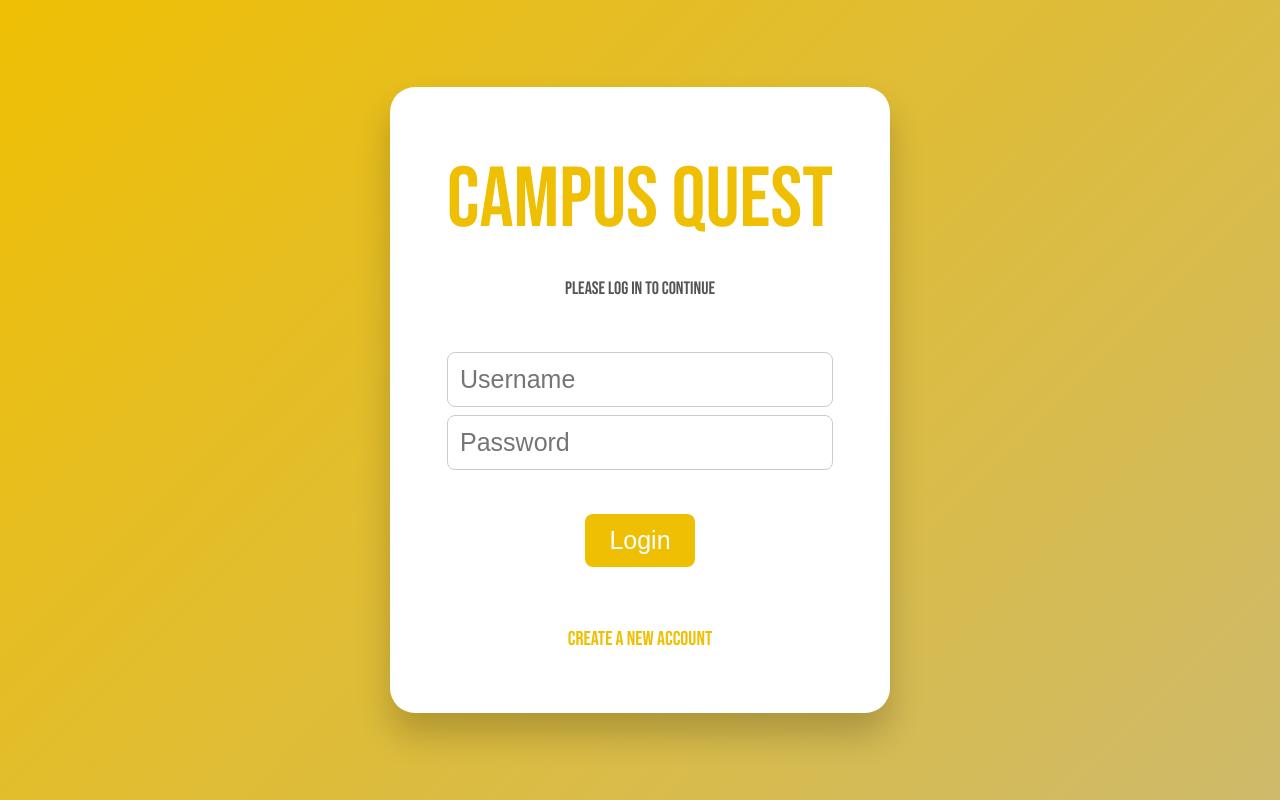
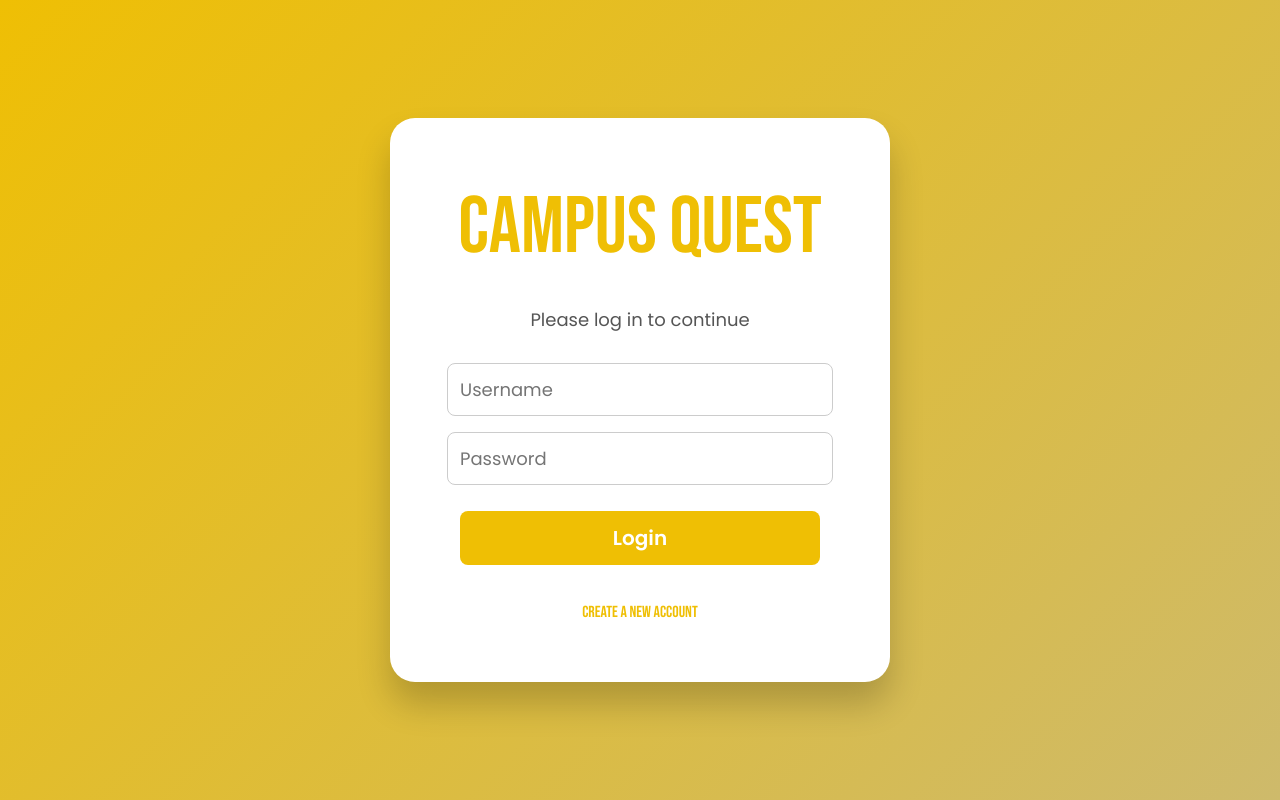
Before and after one commit to Campus-Quest-Team/Campus-Quest, a React (Vite) app in the folder frontend/: page / in a window 1280 px wide. Built offline with nearby package versions, Linux system fonts and the light colour scheme.

Commit message:
refactored and cleaned

```diff
--- a/frontend/src/pages/LoginPage.tsx
+++ b/frontend/src/pages/LoginPage.tsx
@@ -1,10 +1,9 @@
 import React, { useState } from 'react';
-import '../styles/Login.css';
 import { storeToken } from '../tokenStorage';
 import { jwtDecode } from 'jwt-decode';
 import { useNavigate } from 'react-router-dom';
 import buildPath from '../components/Path';
-
+import '../styles/Login.css';
 
 interface UserPayload {
   userId: number;
@@ -13,26 +12,27 @@ interface UserPayload {
   iat: number;
 }
 
-function LoginPage()
-{
+function LoginPage() {
   const [message, setMessage] = useState('');
-    const [loginName, setLoginName] = React.useState('');
-    const [loginPassword, setPassword] = React.useState('');
-    const navigation = useNavigate();
+  const [loginName, setLoginName] = useState('');
+  const [loginPassword, setLoginPassword] = useState('');
+  const navigate = useNavigate();
 
-    async function doLogin(event: React.FormEvent<HTMLFormElement>) : Promise<void>
-    {
+  async function doLogin(event: React.FormEvent<HTMLFormElement>): Promise<void> {
     event.preventDefault();
 
-        const obj = { login:loginName, password:loginPassword };
-        const js = JSON.stringify(obj);
+    const credentials = { login: loginName, password: loginPassword };
 
-        try
-        {
-            const response = await fetch(buildPath('api/login'), {method:'POST', body:js, headers:{'Content-Type':'application/json'}});
+    try {
+      const response = await fetch(buildPath('api/login'), {
+        method: 'POST',
+        headers: { 'Content-Type': 'application/json' },
+        body: JSON.stringify(credentials),
+      });
 
       const res = JSON.parse(await response.text());
-            if(!(res.error === undefined)) {
+
+      if (res.error) {
         setMessage('User/Password combination incorrect');
         return;
       }
@@ -41,77 +41,42 @@ function LoginPage()
       storeToken(res);
 
       const decoded = jwtDecode<UserPayload>(accessToken);
+      if (decoded.userId <= 0) {
+        setMessage('User/Password combination incorrect');
+        return;
+      }
 
-            try
-            {
-                const ud = decoded;
-                const userId = ud.userId;
-                const firstName = ud.firstName;
-                const lastName = ud.lastName;
-
-                if(userId <= 0)
-                {
-                    setMessage('User/Password combination incorrect');
-                }
-                else
-                {
-                    const user = {firstName:firstName, lastName:lastName, id:userId}
+      const user = {
+        firstName: decoded.firstName,
+        lastName: decoded.lastName,
+        id: decoded.userId,
+      };
       localStorage.setItem('user_data', JSON.stringify(user));
 
       setMessage('');
-
       window.location.href = '/dashboard';
+    } catch (error: unknown) {
+      alert(error instanceof Error ? error.toString() : 'An unknown error occurred.');
     }
   }
-            catch(e)
-            {
-                console.log(e);
-                return;
-            }
-        }
-        catch(error: unknown)
-        {
-            if (error instanceof Error) {
-                alert(error.toString());
-            } else {
-                alert('An unknown error occurred.');
-            }
-            return;
-        }
-    };
-
-    function handleSetLoginName(event: React.ChangeEvent<HTMLInputElement>) : void
-    {
-        setLoginName(event.target.value);
-    }
-
-    function handleSetPassword(event: React.ChangeEvent<HTMLInputElement>) : void
-    {
-        setPassword(event.target.value);
-    }
-
-    function handleRegisterRedirect() {
-        navigation('/register');
-    };
 
   return (
     <div className="login-page-wrapper">
       <div id="loginDiv">
         <span id="inner-title">CAMPUS QUEST</span>
-            <p style={{ fontSize: '18px', color: '#555', marginTop: '-10px' }}>Please log in to continue</p><br />
-            <form onSubmit={doLogin}>
-                <div>
-                <input type="text" id="loginName" placeholder="Username" onChange={handleSetLoginName}/>
-                <input type="password" id="loginPassword" placeholder="Password" onChange={handleSetPassword}/>
-                </div><br />
-                <input type="submit" id="loginButton" className="buttons" value="Login" />
+        <p className="login-subtitle">Please log in to continue</p>
+        <form onSubmit={doLogin} className="login-form">
+          <input type="text" placeholder="Username" value={loginName} onChange={(e) => setLoginName(e.target.value)} required />
+          <input type="password" placeholder="Password" value={loginPassword} onChange={(e) => setLoginPassword(e.target.value)} required />
+          <input type="submit" value="Login" className="login-button" />
         </form>
-            <span id="loginResult">{message}</span><br />
-            <button id="registerRedirect" onClick={handleRegisterRedirect}>Create a new account</button>
+        <span id="loginResult">{message}</span>
+        <button id="registerRedirect" onClick={() => navigate('/register')}>
+          Create a new account
+        </button>
       </div>
     </div>
   );
-
-};
+}
 
 export default LoginPage;
--- a/frontend/src/pages/RegisterPage.tsx
+++ b/frontend/src/pages/RegisterPage.tsx
@@ -2,30 +2,8 @@ import React, { useState } from 'react';
 import BadWordsChecker from '../components/BadWordsChecker';
 import { jwtDecode } from 'jwt-decode';
 import buildPath from '../components/Path';
+import { useNavigate } from 'react-router-dom';
 import '../styles/Login.css';
-import { useNavigate } from 'react-router-dom';
-
-
-/*
-This is a template for the frontend Register function:
-it will take the entries in the elements labeled "registerName", "registerPassword", "registerFName", "registerLName", and "registerEmail"
-and JSONify it into a packet to send to <IP>:5001/api/register
-it will handle errors sent back through API response packet and anything caught in the try block
-It interprets the lack of a user error as a success
-
-The set variables are used to hold a user's input, similar to Login. This does not apply to passwords for courtesy reasons
-*/
-
-/*
-frontend sends following packet to /api/register:
-{
-    "login": <login string>,
-    "password": <password string>,
-    "firstName": <firstname string>,
-    "lastName": <lastname string>,
-    "email": <email string>
-}
-*/
 
 interface UserPayload {
   userId: number;
@@ -36,130 +14,85 @@ interface UserPayload {
 
 function RegisterPage() {
   const [message, setMessage] = useState('');
-    const [registerName, setRegisterUsername] = React.useState('');
-    const [registerPassword, setRegisterPassword] = React.useState('');
-    const [registerFName, setRegisterFName] = React.useState('');
-    const [registerLName, setRegisterLName] = React.useState('');
-    const [registerEmail, setRegisterEmail] = React.useState('');
-    const navigation = useNavigate();
+  const [registerName, setRegisterUsername] = useState('');
+  const [registerPassword, setRegisterPassword] = useState('');
+  const [registerFName, setRegisterFName] = useState('');
+  const [registerLName, setRegisterLName] = useState('');
+  const [registerEmail, setRegisterEmail] = useState('');
+  const navigate = useNavigate();
 
-    async function doRegister(event: React.FormEvent<HTMLDivElement>) : Promise<void> {
+  async function doRegister(event: React.FormEvent): Promise<void> {
     event.preventDefault();
-
-        setRegisterPassword('');
-        setRegisterEmail('');
     setMessage('');
 
-        //long series of checks to prevent strange usernames.........yes I know, I'm a fun killer
-        if(registerName.length < 2) {
-            setMessage('Username must consist of 2 or more characters');
-            return;
-        }
+    if (registerName.length < 2) return setMessage('Username must have 2+ characters');
+    if (registerPassword.length < 5) return setMessage('Password must have 5+ characters');
+    if (registerFName.length < 2) return setMessage('First name must have 2+ characters');
+    if (!registerEmail.includes('@') || !registerEmail.includes('.')) return setMessage('Invalid email format');
+    if (BadWordsChecker(registerName) || BadWordsChecker(registerFName) || BadWordsChecker(registerLName))
+      return setMessage("It's okay to spread positivity too, you know?");
 
-        if(registerPassword.length < 5) {
-            setMessage('Password must consist of 5 or more characters');
-            return;
-        }
+    const packet = {
+      login: registerName,
+      password: registerPassword,
+      firstName: registerFName,
+      lastName: registerLName,
+      email: registerEmail,
+    };
 
-        if(registerFName.length < 2) {
-            setMessage('Firstname must consist of 2 or more letters');
-            return;
-        }
+    try {
+      const res = await fetch(buildPath('api/register'), {
+        method: 'POST',
+        headers: { 'Content-Type': 'application/json' },
+        body: JSON.stringify(packet),
+      });
 
-        if(!(registerEmail.includes('@') || registerEmail.includes('.'))) {
-            setMessage('Invalid email format');
-            return;
-        }
+      const data = JSON.parse(await res.text());
+      if (data.error) return setMessage(data.error);
 
-        //checks if username, firstname, lastname have any bad words.
-        //password and email are not checked because the former is private
-        //and the latter requires email verification so they have to type in a valid email anyways
-        if(BadWordsChecker(registerName) || BadWordsChecker(registerFName) || BadWordsChecker(registerLName)) {
-            setMessage("It's okay to spread positivity too, you know?");
-            return;
-        }
-
-        const sentPacket = { login:registerName, password:registerPassword, firstName:registerFName, lastName:registerLName, email:registerEmail };
-        const packetJSON = JSON.stringify(sentPacket);
-
-        //complete regular registration operations
-        try {
-            const responsePacket = await fetch(buildPath('api/register'), {method:'POST', body:packetJSON, headers:{'Content-Type':'application/json'}});
-
-            const parsedPacket = JSON.parse(await responsePacket.text());
-            //a successful response should not have an error field
-            if(!(parsedPacket.error === undefined)) {
-                setMessage(parsedPacket.error);
-                return;
-            }
-
-            const { accessToken } = parsedPacket;
-
+      const { accessToken } = data;
       const decoded = jwtDecode<UserPayload>(accessToken);
 
-            //send JWT's userId field to email-send in api
-            try {
-                const emailToken = decoded;
-                const userId = emailToken.userId;
-                const emailPacket = JSON.stringify({login:registerName, email:registerEmail, userId:userId, jwtToken:accessToken});
+      const emailRes = await fetch(buildPath('api/email-send'), {
+        method: 'POST',
+        headers: { 'Content-Type': 'application/json' },
+        body: JSON.stringify({
+          login: registerName,
+          email: registerEmail,
+          userId: decoded.userId,
+          jwtToken: accessToken,
+        }),
+      });
 
-                const emailSend = await fetch(buildPath('api/email-send'), {method:'POST', body:emailPacket, headers:{'Content-Type':'application/json'}});
-                const emailResponse = JSON.parse(await emailSend.text());
-                if(!(emailResponse.error == '')) {
-                    setMessage(emailResponse.error);
-                    return;
+      const emailData = JSON.parse(await emailRes.text());
+      if (emailData.error) return setMessage(emailData.error);
+
+      setMessage('Account created! Check your email to verify your account. ✅');
+    } catch (err) {
+      alert(String(err));
     }
-            } catch (emailError: unknown) {
-                alert(String(emailError));
   }
-
-            setMessage('Account creation successful! Please check your email to verify your account. Happy Questing!');
-        } catch(registerError: unknown) {
-            alert(String(registerError));
-            return;
-        }
-    };
-
-    function handleSetRegisterUsername(event: React.ChangeEvent<HTMLInputElement>) : void {
-        setRegisterUsername(event.target.value);
-    }
-
-    function handleSetRegisterFName(event: React.ChangeEvent<HTMLInputElement>) : void {
-        setRegisterFName(event.target.value);
-    }
-
-    function handleSetRegisterLName(event: React.ChangeEvent<HTMLInputElement>) : void {
-        setRegisterLName(event.target.value);
-    }
-
-    function handleSetRegisterEmail(event: React.ChangeEvent<HTMLInputElement>) : void {
-        setRegisterEmail(event.target.value);
-    }
-
-    function handleSetRegisterPassword(event: React.ChangeEvent<HTMLInputElement>) : void {
-        setRegisterPassword(event.target.value);
-    }
-
-    function handleLoginRedirect() {
-        navigation('/login');
-    }
-
 
   return (
     <div className="login-page-wrapper">
       <div id="loginDiv">
-                <span id="inner-title">New Account</span><br />
-                <input type="text" id="registerName" placeholder="Username" onChange={handleSetRegisterUsername}/><br />
-                <input type="text" id="registerFName" placeholder="First Name" onChange={handleSetRegisterFName}/><br />
-                <input type="text" id="registerLName" placeholder="Last Name (optional)" onChange={handleSetRegisterLName}/><br />
-                <input type="text" id="registerEmail" placeholder="Email" onChange={handleSetRegisterEmail}/><br />
-                <input type="password" value={registerPassword} id="registerPassword" placeholder="Password" onChange={handleSetRegisterPassword}/><br />
-                <input type="submit" id="registerButton" className="buttons" value="Register" onClick={doRegister} /><br />
-                <span id="registerResult">{message}</span> <br />
-                <button id="registerRedirect" onClick={handleLoginRedirect}>Already have an account?</button>
+        <span id="inner-title">New Account</span>
+        <p className="login-subtitle">Join Campus Quest today!</p>
+        <form onSubmit={doRegister} className="login-form">
+          <input type="text" placeholder="Username" onChange={(e) => setRegisterUsername(e.target.value)} required />
+          <input type="text" placeholder="First Name" onChange={(e) => setRegisterFName(e.target.value)} required />
+          <input type="text" placeholder="Last Name (optional)" onChange={(e) => setRegisterLName(e.target.value)} />
+          <input type="email" placeholder="Email" onChange={(e) => setRegisterEmail(e.target.value)} required />
+          <input type="password" value={registerPassword} placeholder="Password" onChange={(e) => setRegisterPassword(e.target.value)} required />
+          <input type="submit" value="Register" className="login-button" />
+        </form>
+        <span id="registerResult">{message}</span>
+        <button id="registerRedirect" onClick={() => navigate('/login')}>
+          Already have an account?
+        </button>
       </div>
     </div>
   );
-};
+}
 
 export default RegisterPage;
--- a/frontend/src/styles/Login.css
+++ b/frontend/src/styles/Login.css
@@ -1,6 +1,10 @@
+@import url('https://fonts.googleapis.com/css2?family=Bebas+Neue&family=Poppins:wght@400;600&display=swap');
+
+/* General Layout */
 body, html {
+  margin: 0;
+  padding: 0;
   height: 100%;
-  margin: 0;
   font-family: 'Bebas Neue', cursive;
   background: linear-gradient(135deg, #EFBF04, #ceba6b);
   display: flex;
@@ -8,75 +12,89 @@ body, html {
   align-items: center;
 }
 
-/* Fullscreen gradient background using flexbox */
+/* Page Wrapper */
 .login-page-wrapper {
+  width: 100vw;
   height: 100vh;
-  width: 100vw;
   display: flex;
   justify-content: center;
   align-items: center;
 }
 
-/* White centered login container */
+/* White Card Container */
 #loginDiv {
-  background-color: white;
+  background-color: #fff;
   padding: 50px;
   border-radius: 25px;
   box-shadow: 0 22px 34px rgba(0, 0, 0, 0.2);
+  max-width: 400px;
   width: 100%;
-  max-width: 400px;
   text-align: center;
 }
 
-
+/* Title and Subtitle */
 #inner-title {
-  font-size: 85px;
+  font-size: 80px;
   font-weight: bold;
-  color: #EFBF04 ;
-  margin-bottom: 20px;
-  display: block;
+  color: #EFBF04;
+  margin-bottom: 10px;
 }
 
-label, input {
+.login-subtitle {
   font-family: 'Poppins', sans-serif;
+  font-size: 18px;
+  color: #555;
+  margin-bottom: 30px;
 }
 
+/* Form Fields */
 input[type="text"],
-input[type="password"] {
+input[type="password"],
+input[type="email"] {
+  font-family: 'Poppins', sans-serif;
+  font-size: 18px;
   width: 90%;
   padding: 12px;
-  margin-top: 8px;
+  margin-bottom: 16px;
+  border: 1px solid #ccc;
   border-radius: 8px;
-  border: 1px solid #ccc;
-  font-size: 25px;
 }
 
-input[type="submit"] {
+/* Buttons */
+input[type="submit"],
+.login-button {
+  font-family: 'Poppins', sans-serif;
+  font-size: 20px;
+  font-weight: bold;
   background-color: #EFBF04;
-  color: white;
+  color: #fff;
   border: none;
   border-radius: 8px;
   padding: 12px 24px;
-  font-size: 25px;
+  width: 90%;
   cursor: pointer;
-  margin-top: 20px;
+  margin-top: 10px;
 }
 
 input[type="submit"]:hover {
-  background-color: #EFBF04;
+  background-color: #d6a903;
 }
 
+/* Redirect Button */
 #registerRedirect {
   background: none;
   border: none;
-  color: #EFBF04 ;
+  color: #EFBF04;
   font-weight: bold;
+  font-size: 16px;
   cursor: pointer;
-  font-size: 20px;
-  margin-top: 12px;
+  margin-top: 16px;
 }
 
-#loginResult {
+/* Error & Info Messages */
+#loginResult,
+#registerResult {
+  font-family: 'Poppins', sans-serif;
   color: red;
   margin-top: 12px;
   display: block;
```
Lines whose indentation alone changed are shown as unchanged.
